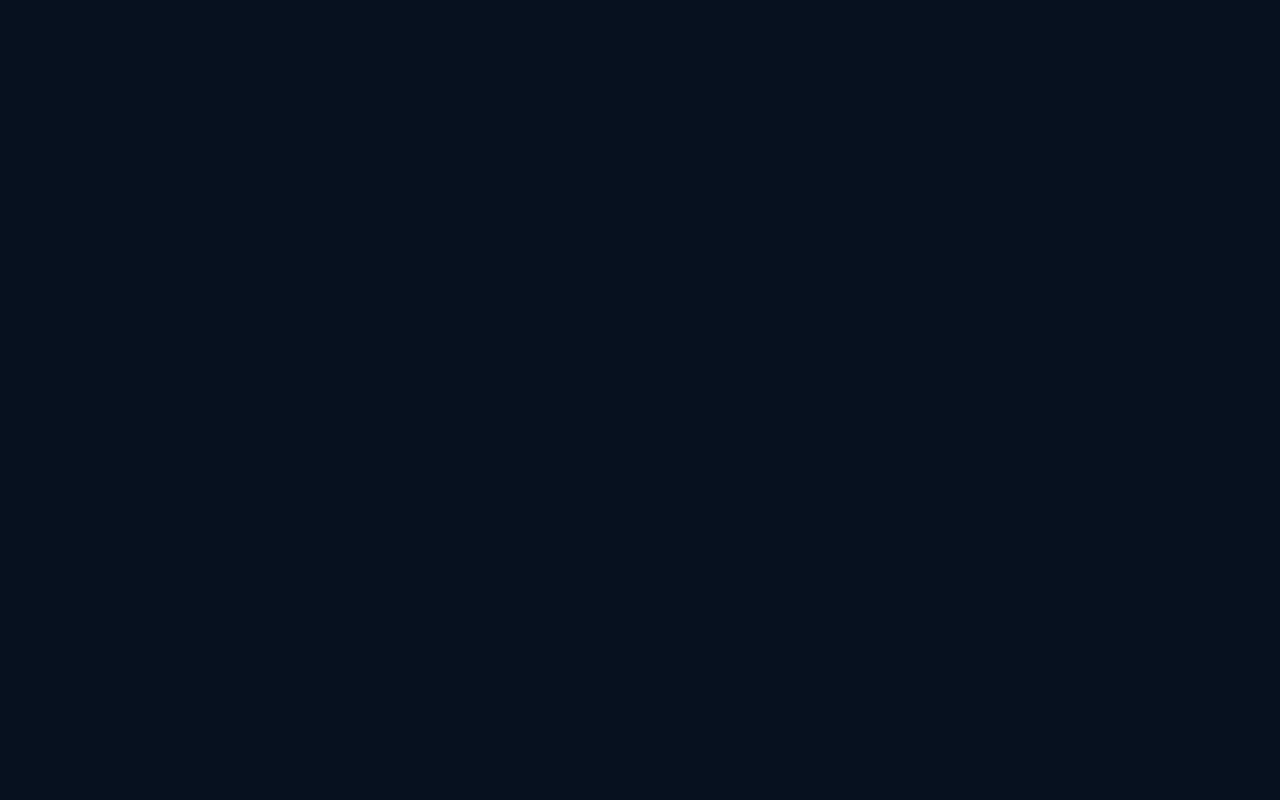
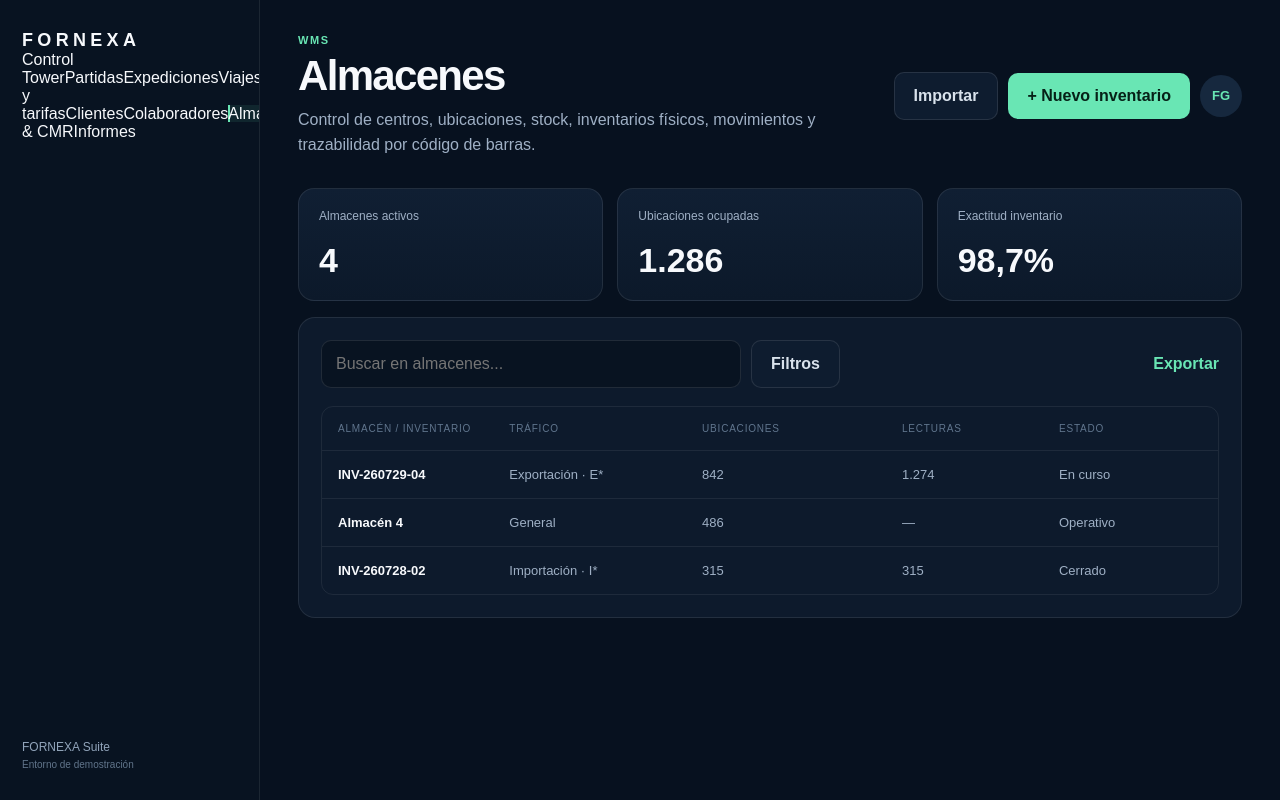
Before and after one commit to fragonh2-boop/Fornexa, a Next.js app: page /dashboard/almacenes in a window 1280 px wide. Before the commit this address had no page. Built offline with nearby package versions, Linux system fonts and the light colour scheme.

Commit message:
Add navigable warehouse and inventory module

```diff
--- a/app/dashboard/[module]/page.tsx
+++ b/app/dashboard/[module]/page.tsx
@@ -2,7 +2,7 @@ import Link from "next/link";
 import { notFound } from "next/navigation";
 import styles from "./module.module.css";
 
-const nav = [["Control Tower","/dashboard"],["Partidas","/dashboard/partidas"],["Expediciones","/dashboard/expediciones"],["Viajes","/dashboard/viajes"],["Ofertas y tarifas","/dashboard/ofertas-tarifas"],["Clientes","/dashboard/clientes"],["Colaboradores","/dashboard/colaboradores"],["Tracking","/dashboard/tracking"],["ePOD & CMR","/dashboard/epod-cmr"],["Informes","/dashboard/informes"]] as const;
+const nav = [["Control Tower","/dashboard"],["Partidas","/dashboard/partidas"],["Expediciones","/dashboard/expediciones"],["Viajes","/dashboard/viajes"],["Ofertas y tarifas","/dashboard/ofertas-tarifas"],["Clientes","/dashboard/clientes"],["Colaboradores","/dashboard/colaboradores"],["Almacenes","/dashboard/almacenes"],["Tracking","/dashboard/tracking"],["ePOD & CMR","/dashboard/epod-cmr"],["Informes","/dashboard/informes"]] as const;
 
 const modules = {
  partidas:{eyebrow:"OPERATIVA",title:"Partidas",description:"Pedidos de cliente grabados en FORNEXA. Una partida debe incorporarse a una expedición antes de poder viajar.",action:"+ Nueva partida",stats:[["24","Abiertas"],["8","Pendientes de expedición"],["3","Con incidencia"]],columns:["ID","Cliente","Origen / destino","Mercancía","Estado"],rows:[["PT-260184","Mediterránea Retail","Valencia → Lyon","2 palets · 840 kg","Preparada"],["PT-260183","Nova Distribution","Barcelona → Marseille","4 palets · 1.240 kg","Pendiente"],["PT-260182","Atlas Components","Madrid → Toulouse","1 palet ADR","Asignada"]]},
@@ -11,6 +11,7 @@ viajes:{eyebrow:"TRANSPORTE",title:"Viajes",description:"Cada viaje contiene una
  "ofertas-tarifas":{eyebrow:"COMERCIAL",title:"Ofertas y tarifas",description:"Cotización, comparación de servicios, vigencias y control de rentabilidad.",action:"+ Nueva oferta",stats:[["18","Ofertas abiertas"],["6","Pendientes de respuesta"],["14,8%","Margen medio"]],columns:["Referencia","Cliente","Ruta","Importe","Estado"],rows:[["OF-260118","Mediterránea Retail","Valencia → Lyon","1.280,00 €","Enviada"],["OF-260117","Nova Distribution","Barcelona → Nice","945,00 €","Borrador"],["TF-ES-FR-04","Tarifa general","España → Francia","Vigente","Activa"]]},
  clientes:{eyebrow:"CRM",title:"Clientes",description:"Fichas comerciales, contactos, direcciones, condiciones y actividad logística.",action:"+ Nuevo cliente",stats:[["146","Clientes activos"],["12","Oportunidades"],["4","Revisiones pendientes"]],columns:["Cliente","Ciudad","Contacto","Expediciones","Estado"],rows:[["Mediterránea Retail","Valencia","Laura Pérez","28","Activo"],["Nova Distribution","Barcelona","Marc Vidal","17","Activo"],["Atlas Components","Madrid","Ana Torres","9","Revisión"]]},
  colaboradores:{eyebrow:"RED LOGÍSTICA",title:"Colaboradores",description:"Transportistas, almacenes, agentes y proveedores con capacidad, cobertura y valoración.",action:"+ Nuevo colaborador",stats:[["62","Disponibles"],["11","En ruta"],["4,6/5","Valoración media"]],columns:["Colaborador","Tipo","Cobertura","Capacidad","Valoración"],rows:[["Transports Rhône","Transportista","FR 69 / 01 / 38","3,0 ml","4,8"],["Toralta","Distribuidor","Alicante","Diaria","4,6"],["Montaverner","Distribuidor","Valencia sur","Diaria","4,5"]]},
+ almacenes:{eyebrow:"WMS",title:"Almacenes",description:"Control de centros, ubicaciones, stock, inventarios físicos, movimientos y trazabilidad por código de barras.",action:"+ Nuevo inventario",stats:[["4","Almacenes activos"],["1.286","Ubicaciones ocupadas"],["98,7%","Exactitud inventario"]],columns:["Almacén / inventario","Tráfico","Ubicaciones","Lecturas","Estado"],rows:[["INV-260729-04","Exportación · E*","842","1.274","En curso"],["Almacén 4","General","486","—","Operativo"],["INV-260728-02","Importación · I*","315","315","Cerrado"]]},
  tracking:{eyebrow:"VISIBILIDAD",title:"Tracking",description:"Seguimiento operativo de viajes y expediciones con hitos, ETA e incidencias.",action:"Abrir mapa",stats:[["18","Unidades monitorizadas"],["3","Riesgos de demora"],["96%","Hitos recibidos"]],columns:["Viaje","Último hito","Ubicación","ETA","Estado"],rows:[["VJ-260041","Salida plataforma","La Jonquera","18:30","En ruta"],["VJ-260040","Carga confirmada","Barcelona","Mañana 08:00","Planificado"],["VJ-260038","Llegada destinatario","Toulouse","11:42","Entregado"]]},
  "epod-cmr":{eyebrow:"DOCUMENTACIÓN",title:"ePOD & CMR",description:"Pruebas de entrega, firmas, fotografías, reservas y cartas de porte digitales.",action:"Subir documento",stats:[["34","POD recibidos"],["3","Pendientes de validar"],["2","Con reservas"]],columns:["Documento","Expedición","Destinatario","Recepción","Estado"],rows:[["POD-260069","EX-260069","Atlas Components","Hoy 11:45","Validado"],["CMR-260071","EX-260071","Mediterránea Retail","En tránsito","Pendiente"],["POD-260066","EX-260066","Nordic Home","Ayer 17:20","Con reserva"]]},
  informes:{eyebrow:"ANALÍTICA",title:"Informes",description:"Indicadores de servicio, rentabilidad, productividad, calidad y rendimiento de la red.",action:"+ Nuevo informe",stats:[["92%","Entregas a tiempo"],["14,8%","Margen medio"],["1,9%","Incidencias"]],columns:["Informe","Periodo","Área","Actualización","Estado"],rows:[["Rentabilidad por cliente","Julio 2026","Finanzas","Hoy 20:10","Disponible"],["Calidad de servicio","Últimos 30 días","Operaciones","Hoy 19:55","Disponible"],["Productividad usuarios","Semana 31","Dirección","Ayer","Programado"]]}
```
Lines whose indentation alone changed are shown as unchanged.
